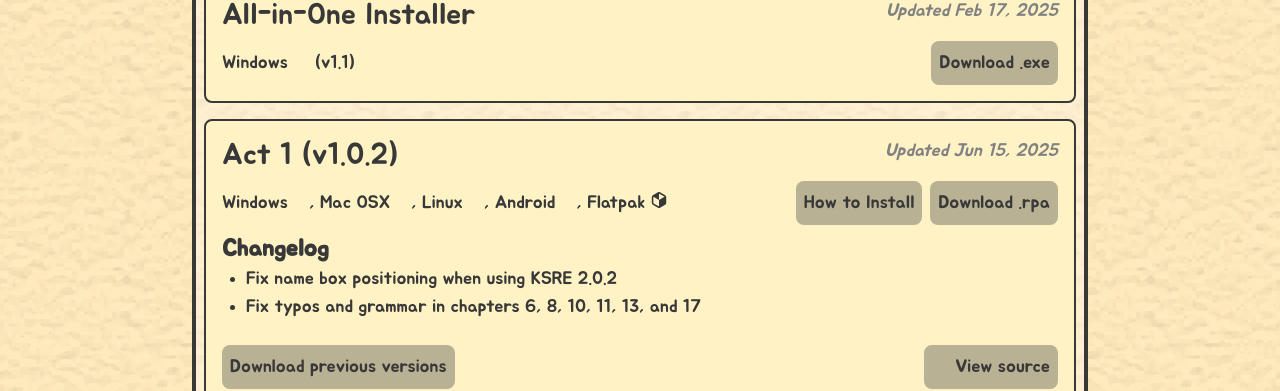
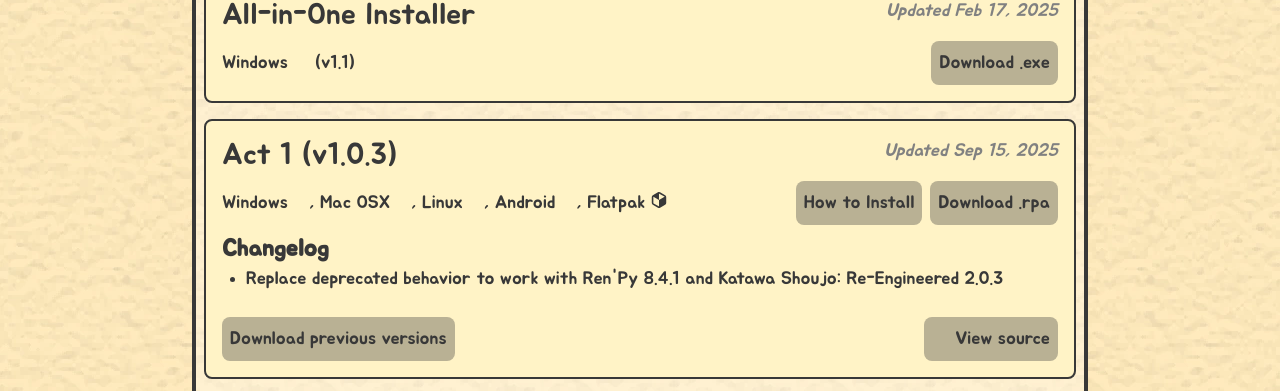
Before and after one commit to whizvox/sisterhood-web, a Vue app: page / in a window 1280 px wide. Shown: the part 4853-5244 px from the top of the page. Built offline with nearby package versions, Linux system fonts and the light colour scheme; some icons are missing.

Commit message:
Push details for version 1.0.3

```diff
--- a/src/components/HomeDownload.vue
+++ b/src/components/HomeDownload.vue
@@ -37,8 +37,8 @@
     <div class="bg-back-light p-4 border-front border-2 rounded-lg">
         <div class="version">
             <div class="flex justify-between">
-                <h2 class="inline-block">Act 1 (v1.0.2)</h2>
-                <span class="italic text-front-light">Updated Jun 15, 2025</span>
+                <h2 class="inline-block">Act 1 (v1.0.3)</h2>
+                <span class="italic text-front-light">Updated Sep 15, 2025</span>
             </div>
             <div class="platform">
                 <div class="systems">Windows <WindowsIcon />, Mac OSX <MacIcon />, Linux <LinuxIcon />, Android <AndroidIcon />, Flatpak <FlatpakIcon /></div>
@@ -50,8 +50,7 @@
             <div>
                 <h3 class="font-bold">Changelog</h3>
                 <ul class="list-disc">
-                    <li>Fix name box positioning when using KSRE 2.0.2</li>
-                    <li>Fix typos and grammar in chapters 6, 8, 10, 11, 13, and 17</li>
+                    <li>Replace deprecated behavior to work with Ren'Py 8.4.1 and Katawa Shoujo: Re-Engineered 2.0.3</li>
                 </ul>
             </div>
             <div class="mt-4 flex justify-between gap-4">
```
